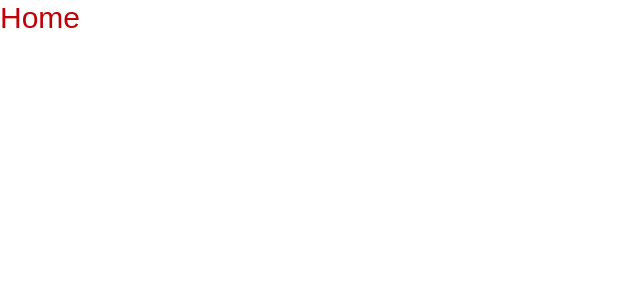
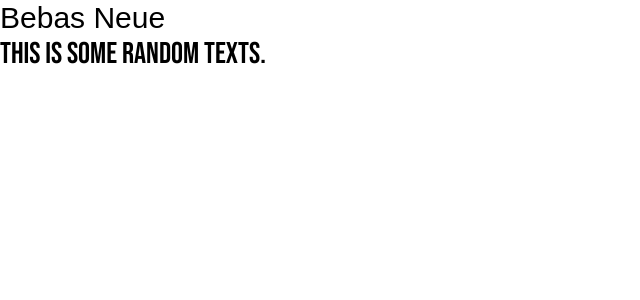
Before and after one commit to estheroluwabuyi/Next-JS-Tutorial-2, a Next.js app: page / in a window 1280 px wide. Shown: the top 300 px of the page, without its empty margins (0-640 px from the left). Built offline with nearby package versions, Linux system fonts and the light colour scheme.

Commit message:
fonts in Next.js

```diff
--- a/app/page.tsx
+++ b/app/page.tsx
@@ -1,5 +1,19 @@
+import { Bebas_Neue } from "next/font/google";
+
+const bebasFont = Bebas_Neue({
+  subsets: ["latin"],
+  weight: "400",
+});
+
 function Home() {
-  return <div className="text-red-700 text-3xl">Home</div>;
+  return (
+    <div className="text-black bg-white h-screen text-3xl">
+      <h1>Bebas Neue</h1>
+      <p className={`${bebasFont.className} uppercase`}>
+        This is some random texts.
+      </p>
+    </div>
+  );
 }
 
 export default Home;
```
